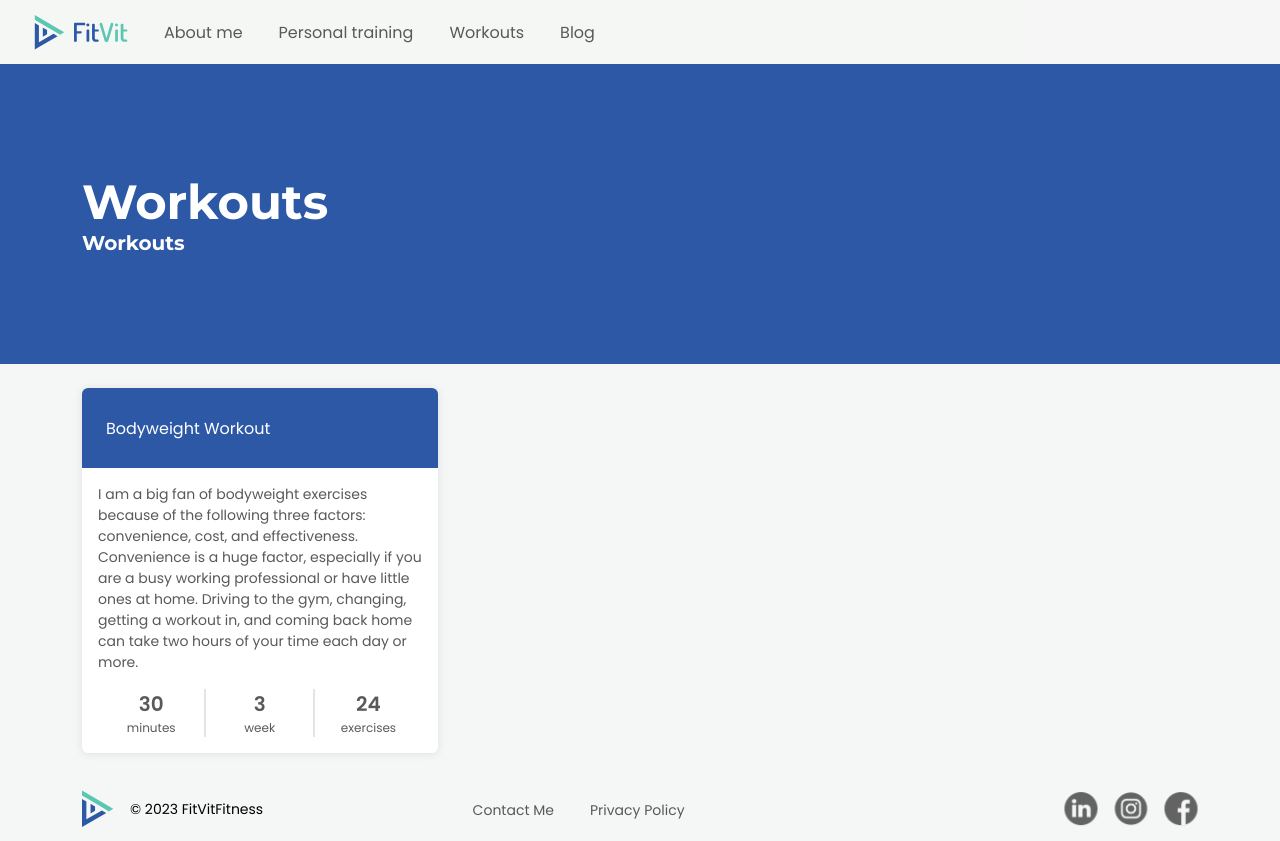
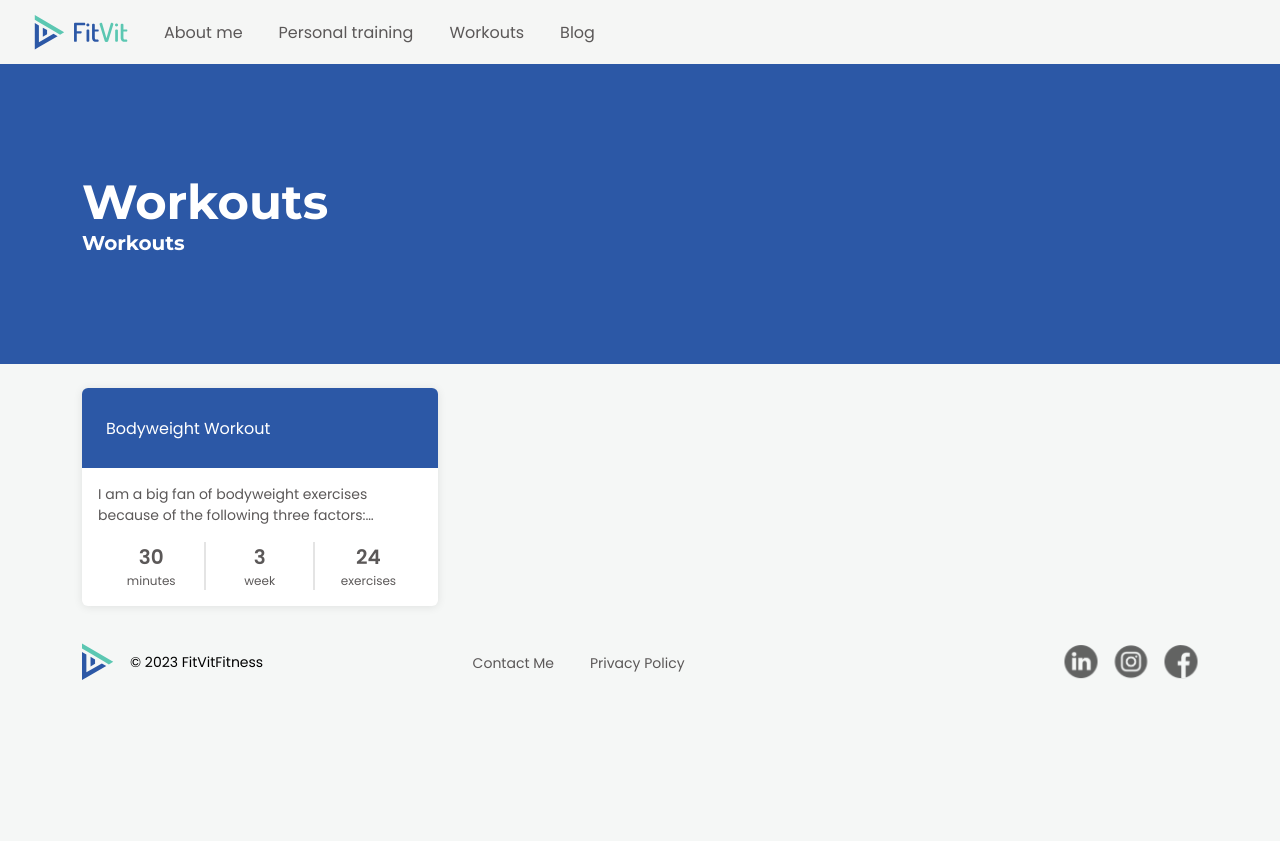
Before and after one commit to JGSolutions/fitvitfitness, a Next.js app: page /workouts in a window 1280 px wide. After the commit the page ends 800 px from the top, so only its background shows below. Built offline with nearby package versions, Linux system fonts and the light colour scheme.

Commit message:
small fixes

```diff
--- a/components/workout-item/workout-item.module.css
+++ b/components/workout-item/workout-item.module.css
@@ -27,4 +27,10 @@
     color: var( --primary-text);
     width: 100%;
     margin-bottom: var(--padding-medium);
+
+    display: -webkit-box;
+    -webkit-line-clamp: 2;
+    -webkit-box-orient: vertical;
+    overflow: hidden;
+    text-overflow: ellipsis;
 }
--- a/pages/workouts/Workouts.module.css
+++ b/pages/workouts/Workouts.module.css
@@ -18,5 +18,4 @@
 
 a.item:hover {
     transform: scale(1.55);
-    text-decoration: underline;
 }
--- a/pages/workouts/index.tsx
+++ b/pages/workouts/index.tsx
@@ -42,7 +42,7 @@
                     <div className="row">
                         {allPostsData.map(({ id, title, description, duration, times, numExercises }) => (
                             <div className={`col col-md-6 col-lg-4 col-xl-4 col-12 ${styles.col}`} key={id}>
-                                <Link href={`/posts/${id}`} className={styles.item}>
+                                <Link href={`/workout/${id}`} className={styles.item}>
                                     <WorkoutItem
                                         id={id}
                                         title={title}
```
